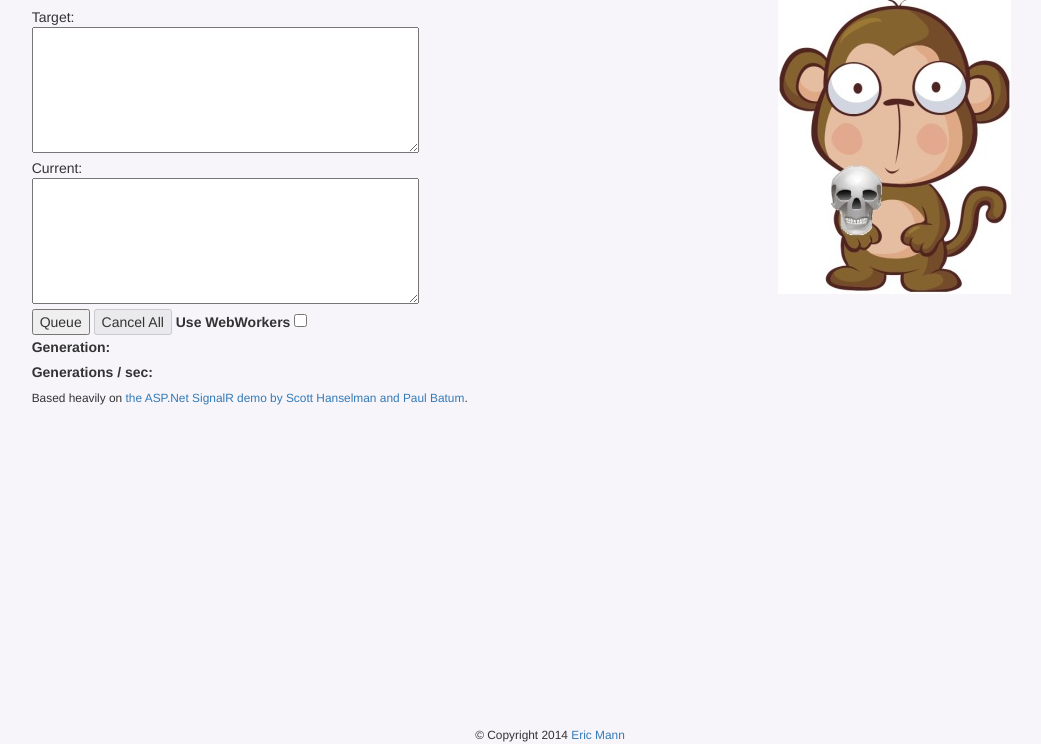
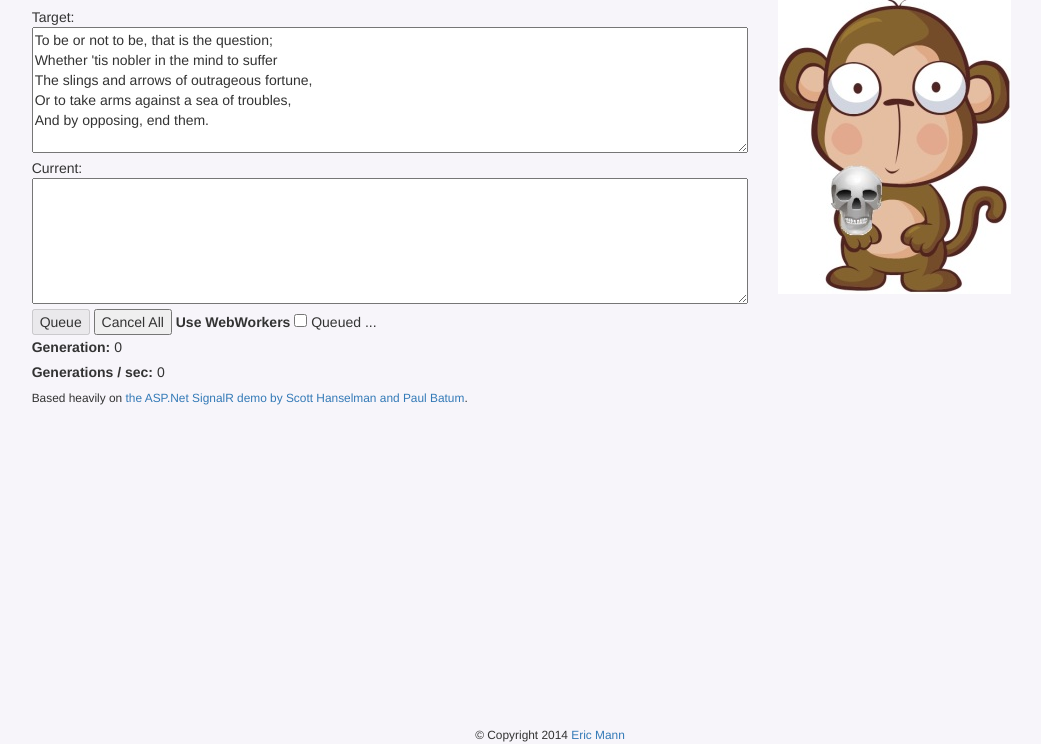
Before and after one commit to ericmann/monkeys, a website: page index.html in a window 1280 px wide. Both pictures are taken after a click on the button "Queue". Shown: the part 56-800 px from the top of the page, without its empty margins (90-1131 px from the left). Drawn offline with nearby package versions, Linux system fonts and the light colour scheme.

Commit message:
begin fleshing out scripts

```diff
--- /dev/null
+++ b/assets/scripts/main.js
@@ -0,0 +1,85 @@
+/**
+ * Main JavaScript file. Used to control UI and kick off data processing.
+ *
+ * @since 1.0
+ */
+( function( window, $, undefined ) {
+	var document = window.document,
+		$document = $( document ),
+
+		// UI elements
+		$target = $( document.getElementById( 'targettext' ) ),
+		$current = $( document.getElementById( 'currenttext' ) ),
+		$generation = $( document.getElementById( 'generation' ) ),
+		$genpersec = $( document.getElementById( 'gps' ) ),
+		$status = $( document.getElementById( 'status' ) ),
+		$startbtn = $( document.getElementById( 'startbutton' ) ),
+		$cancelbtn = $( document.getElementById( 'cancelbutton' ) ),
+		$useWorkers = $( document.getElementById( 'useworkers' ) ),
+
+		// Initial target text that our monkeys will attempt to type
+		shakespeare = 'To be or not to be, that is the question;\n'
+			+ 'Whether \'tis nobler in the mind to suffer\n'
+			+ 'The slings and arrows of outrageous fortune,\n'
+			+ 'Or to take arms against a sea of troubles,\n'
+			+ 'And by opposing, end them.',
+
+		// Variables used by the iterative processor
+		iteration = 1,
+		lastUpdate = 0,
+		interval = null,
+		update = undefined,
+		genetics = null,
+		startTime = null,
+		bestGenome = null;
+
+	/**
+	 * Update the UI with the current process of the operation.
+	 *
+	 * @param {string} text Current best attempt
+	 * @param {number} gen  Which generation are we on?
+	 * @param {number} gps  How efficient is the processor?
+	 */
+	function updateProgress( text, gen, gps ) {
+		$current.val( text );
+		$generation.text( gen );
+		$genpersec.text( gps );
+	}
+
+	/**
+	 * Don't just sit there, get things started.
+	 *
+	 * @param {string} text
+	 */
+	function startTyping( text ) {
+		// Clear out any existing data
+		updateProgress( '', 0, 0 );
+
+		// Swap button states
+		$cancelbtn.removeAttr( 'disabled' );
+		$startbtn.attr( 'disabled', 'disabled' );
+	}
+
+	/**
+	 * Halt all operations and clean up what's been running thus far.
+	 */
+	function stopTyping() {
+		// Swap button states
+		$startbtn.removeAttr( 'disabled' );
+		$cancelbtn.attr( 'disabled', 'disabled' );
+	}
+
+	// Set the value of our "target" textbox to the be Shakespeare quote above.
+	$target.val( shakespeare );
+
+	// Wire up start button click events
+	$startbtn.on( 'click', function( event ) {
+		$status.text( 'Queued ...' );
+		startTyping( $target.val() );
+	} );
+
+	// Wire up cancel button click events.
+	$cancelbtn.on( 'click', function( event ) {
+		stopTyping();
+	} );
+} )( window, jQuery );
--- a/assets/style.css
+++ b/assets/styles/style.css
@@ -1,5 +1,9 @@
 body {
 	background-color: #f7f5fa;
+}
+
+textarea {
+	width: 100%;
 }
 
 .monkey {
--- a/index.html
+++ b/index.html
@@ -5,7 +5,9 @@
 
 	<link rel="stylesheet" href="bower_components/bootstrap/dist/css/bootstrap.min.css"/>
 	<link rel="stylesheet" href="bower_components/bootstrap/dist/css/bootstrap-theme.min.css"/>
-	<link rel="stylesheet" href="assets/style.css"/>
+	<link rel="stylesheet" href="assets/styles/style.css"/>
+
+	<script type="text/javascript" src="bower_components/jquery/dist/jquery.js"></script>
 </head>
 <body>
 <div id="wrap">
@@ -25,10 +27,10 @@
 		<input type="checkbox" id="useworkers" name="useworkers" />
 		<span id="status"></span>
 		<div>
-			<label for="generation">Generation:</label><span id="generation"></span>
+			<label for="generation">Generation:</label> <span id="generation"></span>
 		</div>
 		<div>
-			<label for="gps">Generations / sec:</label><span id="gps"></span>
+			<label for="gps">Generations / sec:</label> <span id="gps"></span>
 		</div>
 		<div>
 			<small>Based heavily on <a href="http://www.hanselman.com/blog/SolvingTheShakespeareMillionMonkeysProblemInRealtimeWithParallelismAndSignalR.aspx">the ASP.Net SignalR demo by Scott Hanselman and Paul Batum</a>.</small>
@@ -36,12 +38,13 @@
 	</div>
 
 	<div id="sidebar" class="col-md-4">
-		<img src="assets/HamletMonkey.jpg" alt="monkey" class="monkey" />
+		<img src="assets/images/HamletMonkey.jpg" alt="monkey" class="monkey" />
 	</div>
 
 	<footer class="footer navbar-fixed-bottom">
 		<small>&copy; Copyright 2014 <a href="http://eamann.com">Eric Mann</a></small>
 	</footer>
 </div>
+<script type="text/javascript" src="assets/scripts/main.js"></script>
 </body>
 </html>
```
Also changed, not shown: assets/images/HamletMonkey.jpg (renamed from assets/HamletMonkey.jpg).
